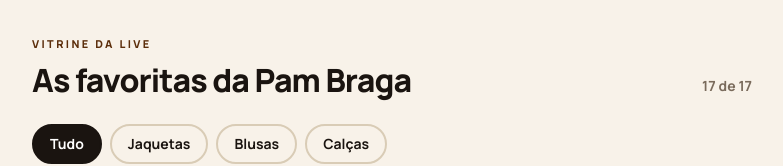
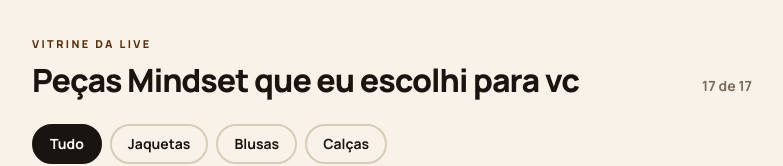
Before and after one commit to bcfbraga/pambraga-live, a Next.js app: page / in a window 1280 px wide. Shown: the top 166 px of the page, without its empty margins (248-1031 px from the left). Built offline with nearby package versions, Linux system fonts and the light colour scheme.

Commit message:
Update product grid title

```diff
--- a/components/ProductGrid.tsx
+++ b/components/ProductGrid.tsx
@@ -10,7 +10,7 @@
   influencerName: string;
 };
 
-export function ProductGrid({ products, influencerName }: ProductGridProps) {
+export function ProductGrid({ products }: ProductGridProps) {
   const [activeCategory, setActiveCategory] = useState<CategoryFilter>("Tudo");
 
   const filteredProducts = useMemo(() => {
@@ -30,7 +30,7 @@
               Vitrine da live
             </p>
             <h2 className="mt-2 font-display text-[clamp(1.65rem,6vw,2rem)] font-extrabold leading-tight tracking-[-0.03em] text-ink">
-              As favoritas da {influencerName}
+              Peças Mindset que eu escolhi para vc
             </h2>
           </div>
           <p className="shrink-0 pb-1 text-sm font-bold text-clay">
```
